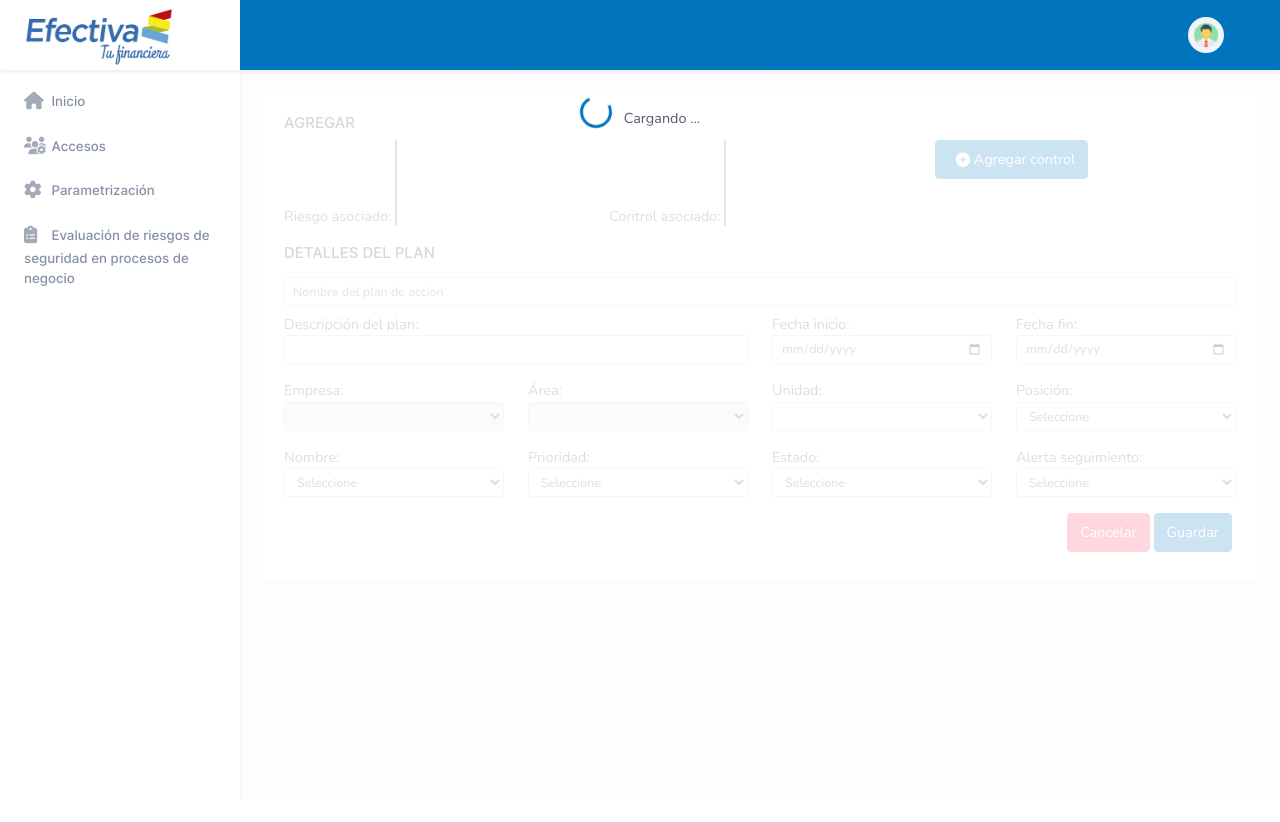
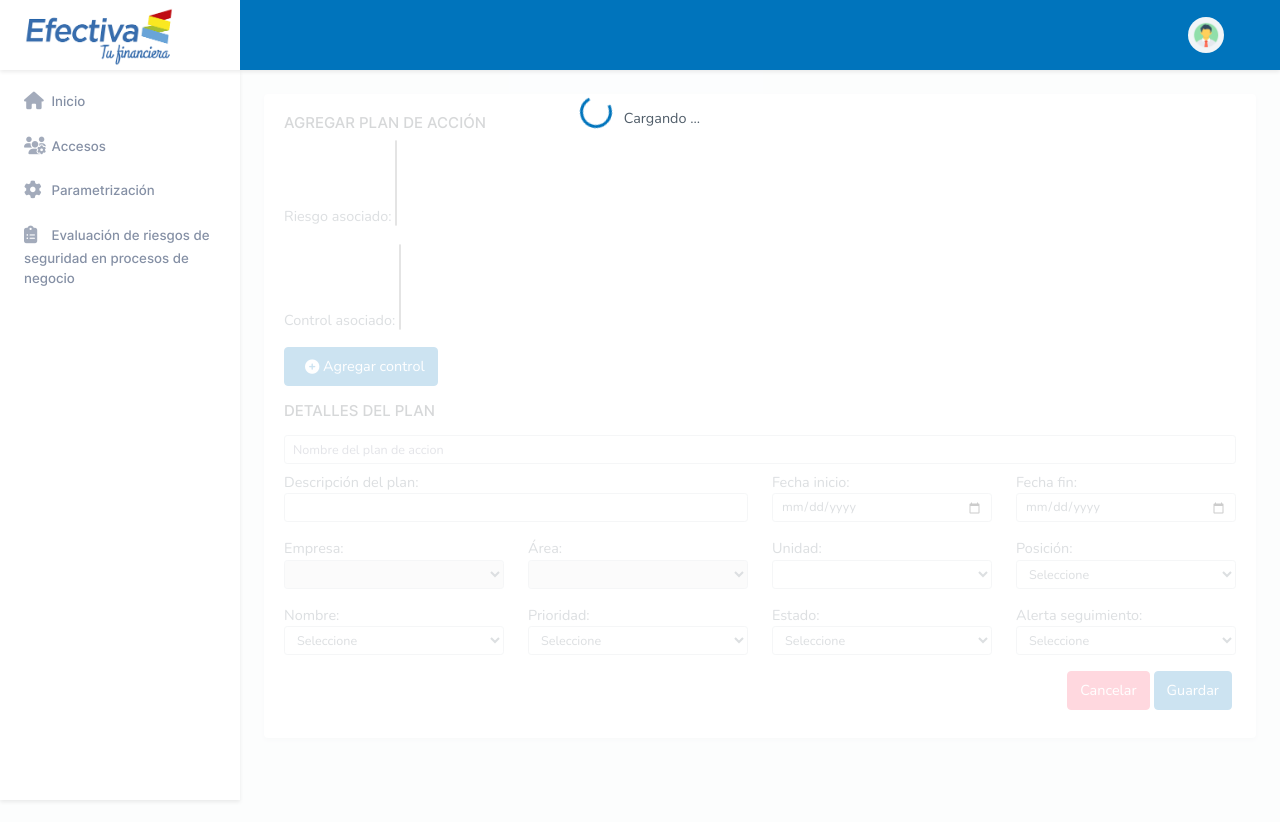
Before and after one commit to rakionfull/frontEfectiva3, a CodeIgniter 4 app: the page made by app/Views/EvaluacionRiesgos/registrar.php in a window 1280 px wide. Before the commit the page ends 552 px from the top, so only its background shows below. Run offline with PHP 8.4 and a stand-in for CodeIgniter, Linux system fonts and the light colour scheme; the template is opened without the code that fills it, so the values that code supplies are empty; some libraries are stand-ins or nearby versions.

Commit message:
1er commint 28042023_1

```diff
--- a/app/Controllers/Main.php
+++ b/app/Controllers/Main.php
@@ -1392,7 +1392,7 @@ class Main extends BaseController {
                 $response = (perform_http_request('POST', REST_API_URL . $post_endpoint,$request_data));
 
                 if(($response->error )){
-                  $this->session->setFlashdata('error','<div class="alert alert-success alert-dismissible fade show" role="alert">
+                  $this->session->setFlashdata('error','<div class="alert alert-danger alert-dismissible fade show" role="alert">
                     '.($response->msg).'
                       <button type="button" class="close" data-dismiss="alert" aria-label="Close">
                           <span aria-hidden="true">&times;</span>
@@ -1400,7 +1400,7 @@ class Main extends BaseController {
                     </div>');
                     return redirect()->to(base_url('/registro-controles'));
                   }else{
-                      $this->session->setFlashdata('error','<div class="alert alert-danger alert-dismissible fade show" role="alert">
+                      $this->session->setFlashdata('error','<div class="alert alert-success alert-dismissible fade show" role="alert">
                       '.$response->msg.'
                         <button type="button" class="close" data-dismiss="alert" aria-label="Close">
                             <span aria-hidden="true">&times;</span>
--- a/app/Views/EvaluacionRiesgos/registrar.php
+++ b/app/Views/EvaluacionRiesgos/registrar.php
@@ -7,7 +7,7 @@
                 <div class="card-body mb-2">
                     <div class="row align-items-center justify-content-between">
                         <div class="col-md-12">
-                                <h4 class="card-title mb-2 ">AGREGAR</h4>
+                                <h4 class="card-title mb-2 ">AGREGAR PLAN DE ACCIÓN</h4>
                                     <div class="col-md-12" style="margin-top:0.5rem" id="alerta_plan">
 
                                     </div>
@@ -17,7 +17,7 @@
                                         <div class="col-12-lg">
                                                 <div class="row">
 
-                                                    <div class="col-lg-4">
+                                                    <div class="col-lg-12">
                                                           <div class="form-group">
                                                                 <span>Riesgo asociado: </span>
                                                                 <select class="js-riesgos-basic-multiple" name="IDR[]" id="IDR" multiple="multiple">
@@ -28,7 +28,7 @@
                                                           </div>
                                                     </div>
 
-                                                    <div class="col-lg-4">
+                                                    <div class="col-lg-12">
                                                           <div class="form-group">
                                                               <span>Control asociado: </span>
                                                               <select class="js-controles-basic-multiple" name="IDC[]" id="IDC" multiple="multiple">
@@ -40,7 +40,7 @@
                                                     </div>
 
 
-                                                    <div class="col-lg-4">
+                                                    <div class="col-lg-12">
                                                         <!-- <button type="button" id="btnNuevo_control"  class="float-right btn btn-primary waves-effect waves-light"> Nuevo Control</button>
                                                          -->
                                                         <?php if($session->permisos[12]->create_det==1){ ?>
@@ -49,7 +49,7 @@
                                                         <?php } ?>
                                                     </div>
                                                 </div>
-                                                <div class="row">
+                                                <div class="row mt-3">
                                                             <div class="col-lg-12">
                                                                 <h4 class="card-title">   DETALLES DEL PLAN</h4>
                                                             </div>
@@ -395,7 +395,7 @@
                                                                 <div class="col-lg-6">
                                                                     <div class="form-group">
                                                                         <span>Proceso: </span>
-                                                                        <input type="number" class="form-control form-control-sm" id="progreso" >
+                                                                        <input type="text" class="form-control form-control-sm" id="progreso" onKeyPress="return soloNumero2(event);">
                                                                     </div>
 
                                                                 </div>
--- a/app/Views/EvaluacionRiesgos/verDetalle.php
+++ b/app/Views/EvaluacionRiesgos/verDetalle.php
@@ -420,7 +420,7 @@
                                                                 <div class="col-lg-6">
                                                                     <div class="form-group">
                                                                         <span>Proceso: </span>
-                                                                        <input type="number" class="form-control form-control-sm" id="progreso" >
+                                                                        <input type="text" class="form-control form-control-sm" id="progreso" onKeyPress="return soloNumero2(event);">
                                                                     </div>
 
                                                                 </div>
```
Also changed, not shown: app/Views/RegistroControles/Update_Controles.php (+22 -21 lines), public/assets/js/main_das.js, public/assets/js/planesAccion/actividadesPlan.js, public/assets/js/planesAccion/cargarDatosCombo.js, public/assets/js/planesAccion/registrarPlan.js, public/assets/js/planesAccion/verDetalle.js, public/assets/js/registro_controles/update_controles.js, public/assets/js/riesgos/evaluacion_riesgo.js, 2 other files.
